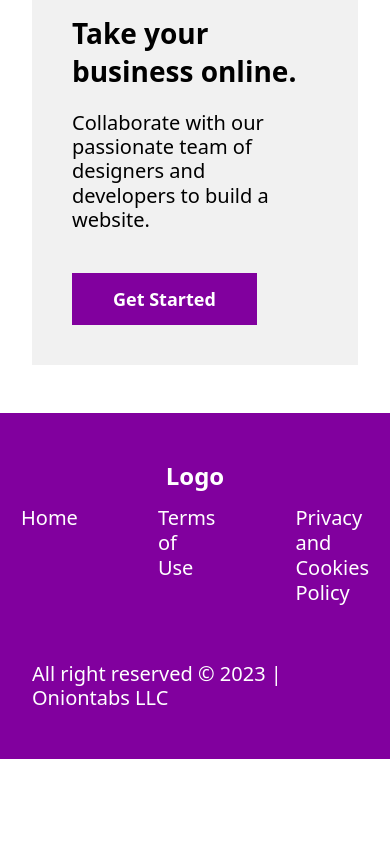
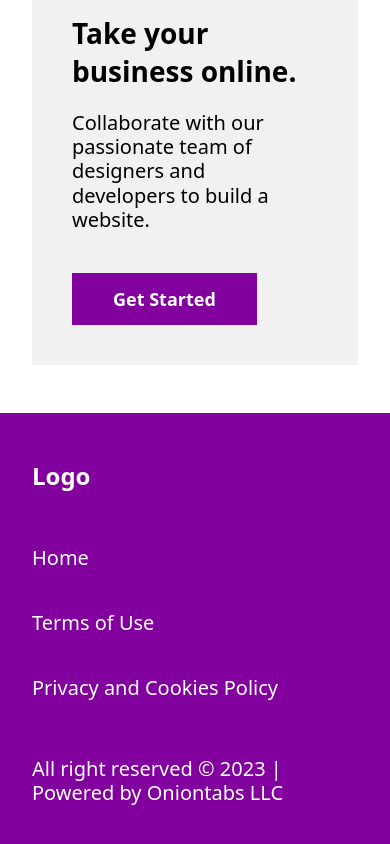
Before and after one commit to NormaWeb/Webpadi, a React (Vite) app: page / in a window 390 px wide. Shown: the part 8289-9133 px from the top of the page. Before the commit the page ends 9048 px from the top, so only its background shows below. Built offline with nearby package versions, Linux system fonts and the light colour scheme; a web font is replaced by a local one.

Commit message:
Update Footer.jsx

```diff
--- a/src/components/Footer.jsx
+++ b/src/components/Footer.jsx
@@ -3,10 +3,10 @@ import React from 'react';
 function Footer() {
   return (
     <footer className="bg-primary padding">
-      <div className="container mx-auto flex flex-col lg:flex-row justify-between items-center">
-        <div className="text-white text-2xl font-semibold mb-4 lg:mb-0 lg:mr-6"> Logo</div>
+      <div className="flex flex-col lg:flex-row lg:justify-between lg:items-center">
+        <div className="text-white text-2xl font-semibold mb-14 lg:mb-0"> Logo</div>
 
-        <ul className="flex space-x-10 gap-10 text-white mb-4 lg:mb-0 ">
+        <ul className="flex flex-col lg:flex-row lg:space-x-10 gap-10 text-white mb-4 lg:mb-0 ">
           <li><a href="#" className="hover:text-gray-300 text-xl">Home</a></li>
           <li><a href="#" className="hover:text-gray-300 text-xl">Terms of Use</a></li>
           <li><a href="#" className="hover:text-gray-300 text-xl">Privacy and Cookies Policy</a></li>
@@ -14,7 +14,7 @@ function Footer() {
       </div>
 
       <div className="text-white text-xl mt-10">
-        All right reserved  &copy; 2023 | Oniontabs LLC
+        All right reserved  &copy; 2023 | Powered by <a href="https://oniontabs.com" target="_blank" rel="noopener noreferrer">Oniontabs LLC</a>
       </div>
     </footer>
   );
```
